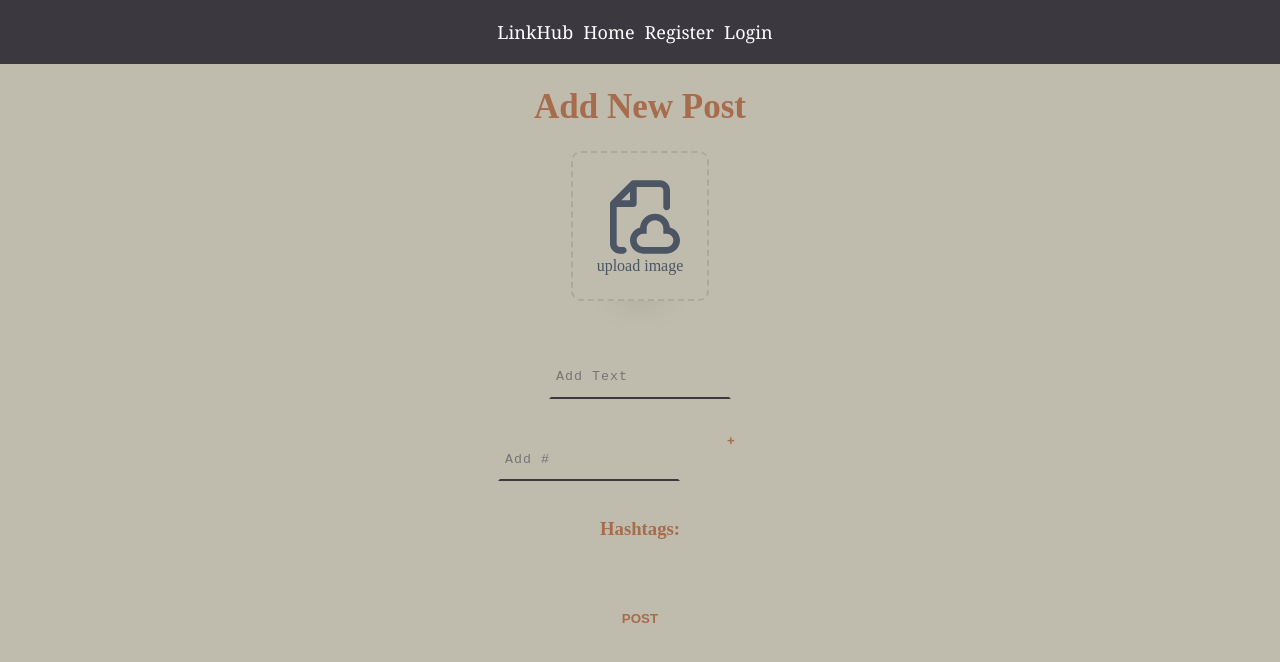
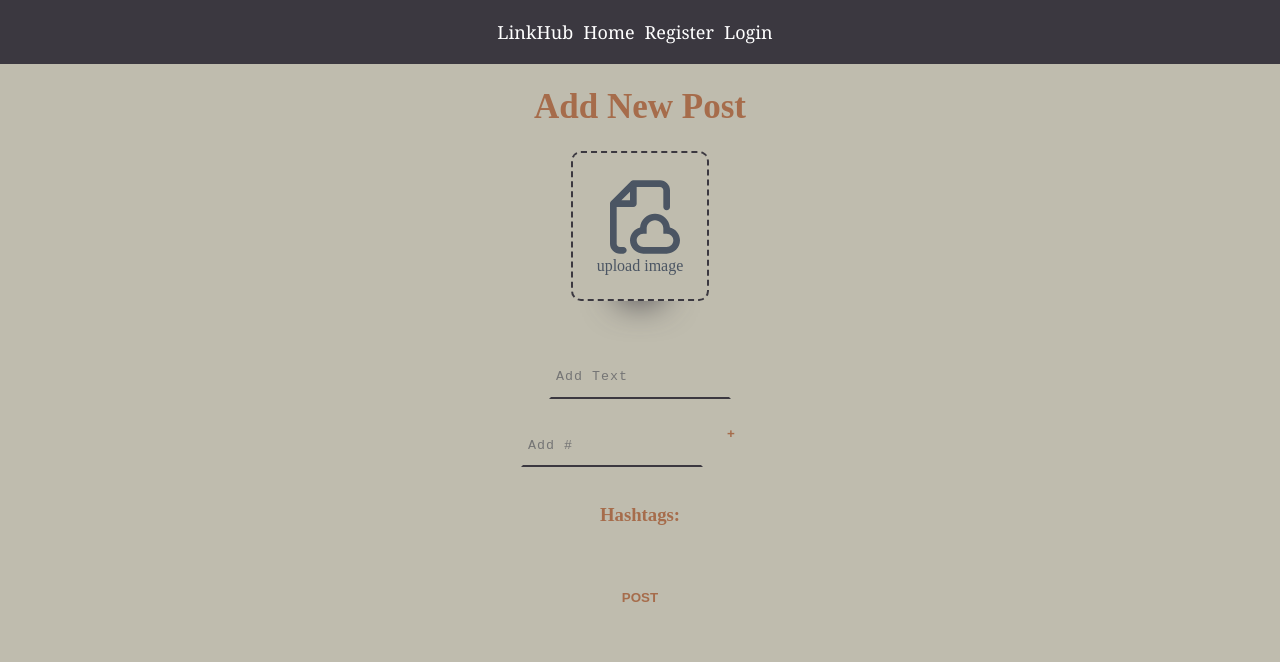
Before and after one commit to fsky99/LinkHub_Frontend, a React (Vite) app in the folder prj/: page /craetePpost in a window 1280 px wide. Shown: the top 662 px of the page. Built offline with nearby package versions, Linux system fonts and the light colour scheme.

Commit message:
style for create post done

```diff
--- a/prj/src/App.css
+++ b/prj/src/App.css
@@ -396,8 +396,8 @@ img {
   height: 30px;
   border: 2px solid transparent;
   outline: none;
-  border-bottom: 2px solid #3B3840;
-  caret-color: #3B3840;
+  border-bottom: 2px solid #3b3840;
+  caret-color: #3b3840;
   background-color: #bfbcae;
   padding: 5px;
   transition: 0.5s linear;
@@ -413,19 +413,18 @@ img {
 }
 
 .inputClass:focus::placeholder {
-  color: #A66C4B;
+  color: #a66c4b;
 }
 .box {
-  width: 50px;
-  height: auto;
-  float: left;
+
+  /* float: left; */
   transition: 0.5s linear;
   position: relative;
   display: block;
   overflow: hidden;
-  padding: 15px;
+  padding: 8px;
   text-align: center;
-  margin: 0 5px;
+  margin: 0 10px;
   background: transparent;
   text-transform: uppercase;
   font-weight: 900;
@@ -497,20 +496,19 @@ img {
   font-family: "Playfair Display", serif;
   color: #a66c4b;
 }
-.addIMGClass{
+.addIMGClass {
   color: #a66c4b;
-
 }
 .custum-file-upload {
-  display: inline-block; /* Change from flex to inline-block */
+  display: inline-block;
   cursor: pointer;
   align-items: center;
   justify-content: center;
-  border: 2px dashed rgba(0,0,0,0.1);
-  background-color:#BFBCAE;
+  border: 2px dashed #3b3840;
+  background-color: #bfbcae;
   padding: 1.5rem;
   border-radius: 10px;
-  box-shadow: 0px 48px 35px -48px rgba(0,0,0,0.1);
+  box-shadow: 0px 48px 35px -48px #3b3840;
 }
 
 .custum-file-upload .icon {
--- a/prj/src/components/Post.jsx
+++ b/prj/src/components/Post.jsx
@@ -106,7 +106,8 @@ const Post = ({ user }) => {
           onChange={handelImageChange}
         />
       </label>
-      <br /><br />
+      <br />
+      <br />
       <div>{imagePreview && <img src={imagePreview} alt="Preview" />}</div>
       <br />
       <br />
@@ -131,7 +132,7 @@ const Post = ({ user }) => {
         onKeyDown={handleHashtagInputChange}
       />
       <button className="buttonsCreatePost" onClick={addHashtags}>
-        <span class="box">+</span>
+        <span className="box 2">+</span>
       </button>
       <br />
       <br />
@@ -147,7 +148,7 @@ const Post = ({ user }) => {
                 className="buttonsCreatePost"
                 onClick={() => removeHashtag(index)}
               >
-                <span class="box">X</span>
+                <span className="box 3">X</span>
               </button>{" "}
             </h4>
           </span>
@@ -156,7 +157,7 @@ const Post = ({ user }) => {
       <br />
       <br />
       <button className="buttonsCreatePost" onClick={handleSubmit}>
-        <span class="box">Post</span>
+        <span className="box">Post</span>
       </button>
     </div>
   )
```
